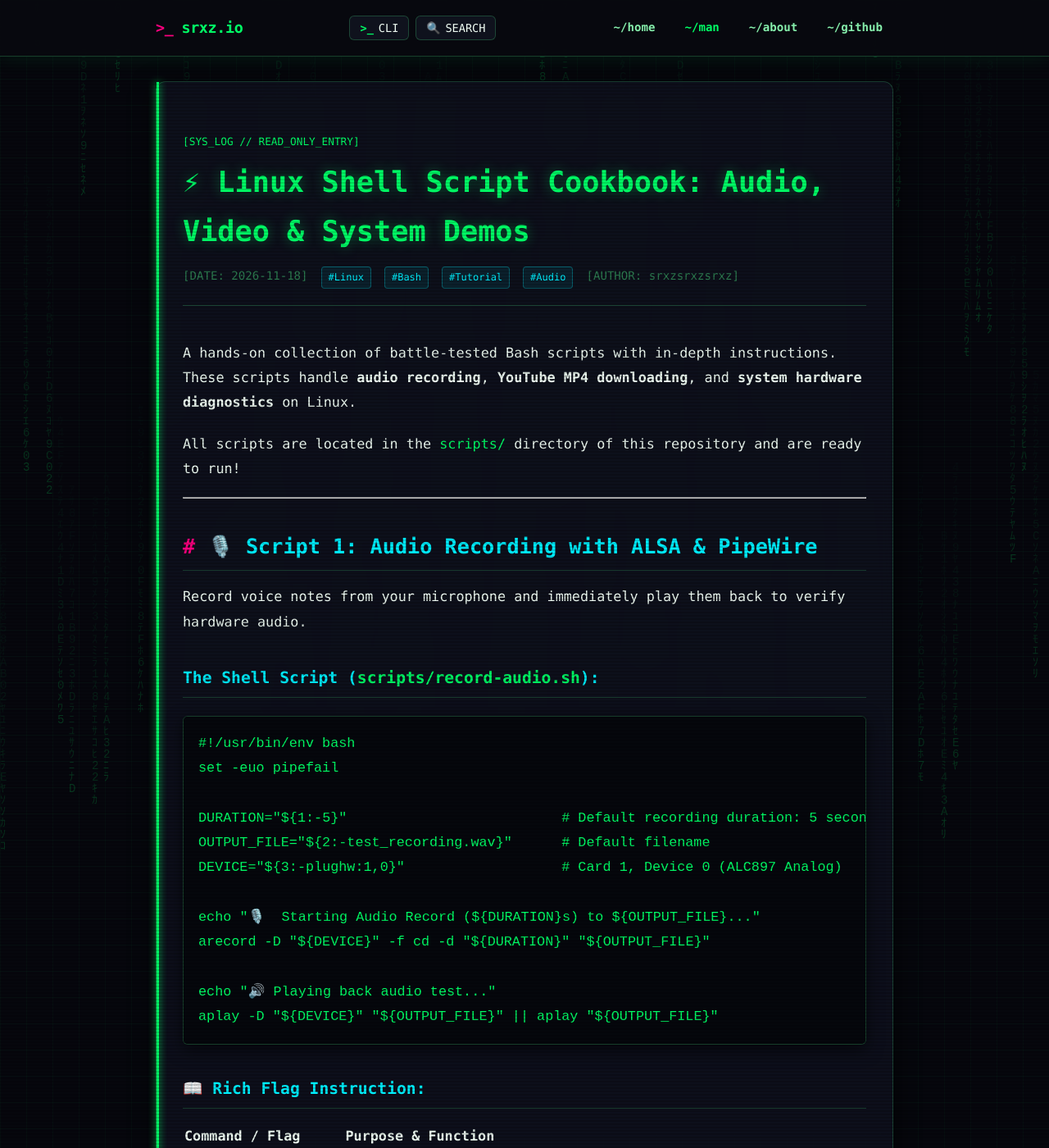
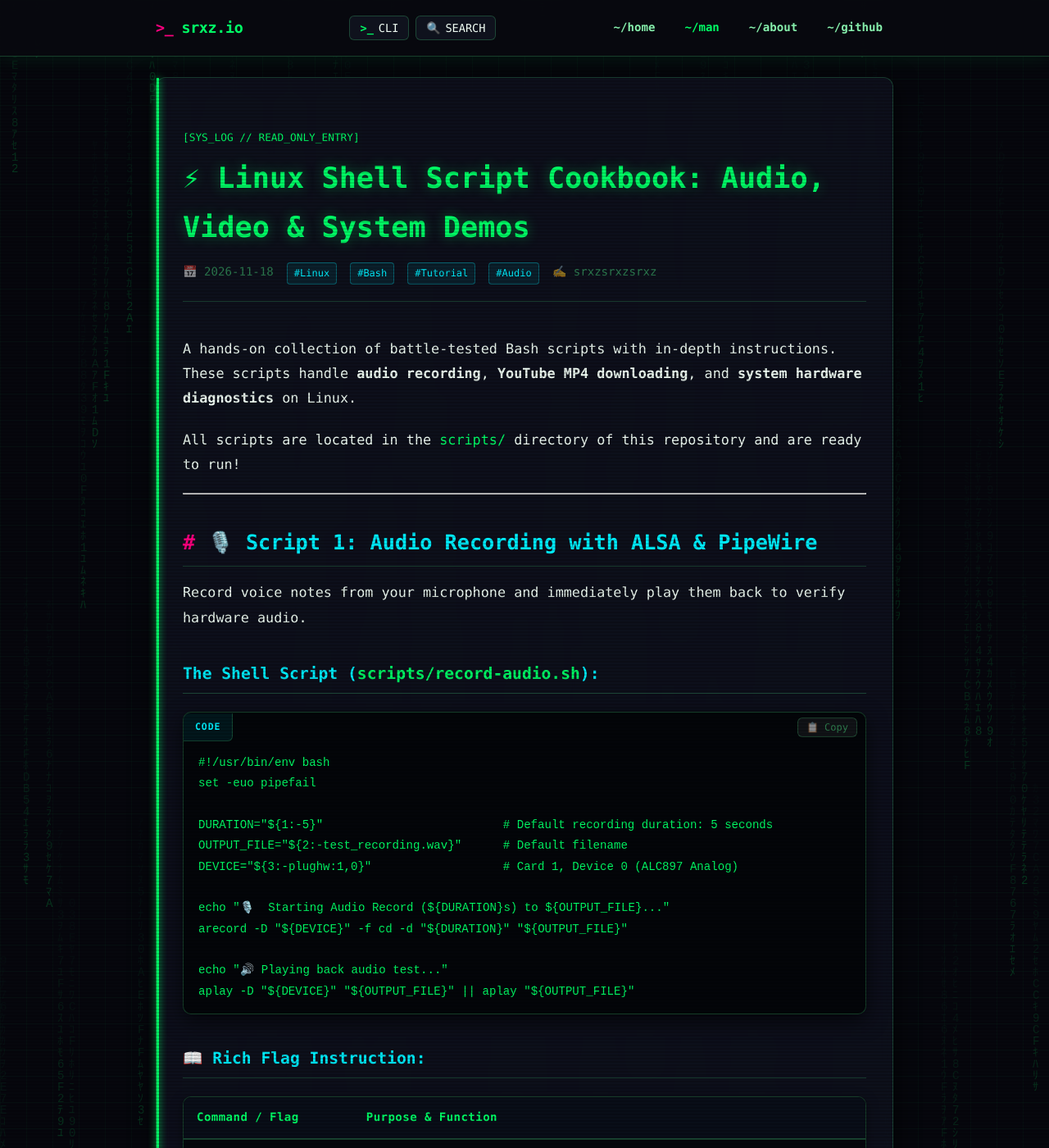
Before and after one commit to srxzsrxzsrxz/srxzsrxzsrxz.github.io, a Jekyll site: the page built from _posts/2026-11-18-linux-shell-script-cookbook.md, in a window 1280 px wide and 1400 px high. Shown: the whole window at 82% size. Built offline with Jekyll 4.4.1, drawn with Linux system fonts in a browser that asks for light colours; some of the changed text lies outside the part shown.

Commit message:
Enhance mobile post readability: 1-tap code copy button, scrollable tables, reading progress bar, callout alerts, and mobile typography

```diff
--- a/_layouts/default.html
+++ b/_layouts/default.html
@@ -23,5 +23,6 @@
 
   <script src="{{ '/assets/js/matrix.js' | relative_url }}"></script>
   <script src="{{ '/assets/js/search.js' | relative_url }}"></script>
+  <script src="{{ '/assets/js/post-enhance.js' | relative_url }}"></script>
 </body>
 </html>
--- a/_layouts/post.html
+++ b/_layouts/post.html
@@ -3,20 +3,20 @@ layout: default
 ---
 
 <div class="site-container">
-  <article class="post-card" style="margin-top: 30px; padding: 32px;">
+  <article class="post-card post-article-card">
     <header class="article-header">
-      <div style="font-size: 0.8rem; color: var(--hacker-green); font-family: var(--mono-font); margin-bottom: 8px;">
+      <div class="article-log-badge">
         [SYS_LOG // READ_ONLY_ENTRY]
       </div>
       <h1 class="article-title">{{ page.title }}</h1>
       <div class="article-meta">
-        <span>[DATE: {{ page.date | date: "%Y-%m-%d" }}]</span>
+        <span>📅 {{ page.date | date: "%Y-%m-%d" }}</span>
         {% if page.categories and page.categories.size > 0 %}
           {% for cat in page.categories %}
             <span class="category-tag">#{{ cat }}</span>
           {% endfor %}
         {% endif %}
-        <span>[AUTHOR: {{ page.author | default: site.author }}]</span>
+        <span>✍️ {{ page.author | default: site.author }}</span>
       </div>
     </header>
 
@@ -24,11 +24,11 @@ layout: default
       {{ content }}
     </div>
 
-    <div style="margin-top: 36px; padding-top: 20px; border-top: 1px solid var(--border-color); display: flex; justify-content: space-between; align-items: center; flex-wrap: wrap; gap: 10px;">
-      <a href="{{ '/' | relative_url }}" class="nav-btn" style="text-decoration:none;">
+    <div class="article-bottom-bar">
+      <a href="{{ '/' | relative_url }}" class="nav-btn">
         &lt;&lt; RETURN_HOME
       </a>
-      <a href="https://github.com/{{ site.github_username }}/{{ site.github_username }}.github.io/edit/main/{{ page.path }}" target="_blank" rel="noopener" class="nav-btn" style="text-decoration:none;">
+      <a href="https://github.com/{{ site.github_username }}/{{ site.github_username }}.github.io/edit/main/{{ page.path }}" target="_blank" rel="noopener" class="nav-btn">
         [EDIT_SOURCE]
       </a>
     </div>
--- a/assets/css/style.css
+++ b/assets/css/style.css
@@ -812,3 +812,256 @@ iframe[src*="youtu.be"] {
     word-break: break-word;
   }
 }
+
+/* Reading Progress Bar */
+#reading-progress-bar {
+  position: fixed;
+  top: 0;
+  left: 0;
+  height: 3px;
+  background: var(--hacker-green);
+  box-shadow: 0 0 10px var(--hacker-green);
+  z-index: 9999;
+  width: 0%;
+  transition: width 0.1s ease-out;
+}
+
+/* Post Article Card & Layout */
+.post-article-card {
+  margin-top: 25px;
+  padding: 32px;
+}
+
+.article-log-badge {
+  font-size: 0.8rem;
+  color: var(--hacker-green);
+  font-family: var(--mono-font);
+  margin-bottom: 8px;
+}
+
+.article-bottom-bar {
+  margin-top: 36px;
+  padding-top: 20px;
+  border-top: 1px solid var(--border-color);
+  display: flex;
+  justify-content: space-between;
+  align-items: center;
+  flex-wrap: wrap;
+  gap: 10px;
+}
+
+/* Responsive Table Wrapper */
+.table-scroll-wrap {
+  width: 100%;
+  overflow-x: auto;
+  -webkit-overflow-scrolling: touch;
+  border: 1px solid var(--border-color);
+  border-radius: 10px;
+  margin: 22px 0;
+  background: #05070c;
+  box-shadow: 0 4px 15px rgba(0, 0, 0, 0.4);
+}
+
+.table-scroll-wrap table {
+  width: 100%;
+  min-width: 480px;
+  border-collapse: collapse;
+  font-size: 0.88rem;
+}
+
+.table-scroll-wrap th {
+  background: #090e18;
+  color: var(--hacker-green);
+  font-weight: 700;
+  padding: 12px 16px;
+  text-align: left;
+  border-bottom: 2px solid var(--border-color);
+  letter-spacing: 0.03em;
+}
+
+.table-scroll-wrap td {
+  padding: 10px 16px;
+  border-bottom: 1px solid rgba(255, 255, 255, 0.05);
+  color: var(--text-primary);
+  line-height: 1.5;
+}
+
+.table-scroll-wrap tr:nth-child(even) {
+  background: rgba(0, 255, 102, 0.02);
+}
+
+.table-scroll-wrap tr:hover {
+  background: rgba(0, 255, 102, 0.05);
+}
+
+/* Enhanced Code Block with Header & Copy Button */
+.code-header-bar {
+  border: 1px solid var(--border-color);
+  border-radius: 10px;
+  background: #030509;
+  margin: 22px 0;
+  overflow: hidden;
+  box-shadow: 0 8px 25px rgba(0, 0, 0, 0.6);
+  position: relative;
+}
+
+.code-header-bar > .code-lang-tag {
+  display: inline-block;
+  padding: 6px 14px;
+  font-size: 0.72rem;
+  font-weight: 800;
+  color: var(--cyber-cyan);
+  letter-spacing: 0.08em;
+  background: rgba(0, 240, 255, 0.08);
+  border-bottom: 1px solid var(--border-color);
+  border-right: 1px solid var(--border-color);
+  border-radius: 0 0 6px 0;
+}
+
+.code-header-bar > .code-copy-btn {
+  position: absolute;
+  top: 6px;
+  right: 10px;
+  background: rgba(255, 255, 255, 0.06);
+  border: 1px solid var(--border-color);
+  color: var(--text-muted);
+  font-family: inherit;
+  font-size: 0.75rem;
+  padding: 4px 10px;
+  border-radius: 6px;
+  cursor: pointer;
+  transition: all 0.2s;
+}
+
+.code-header-bar > .code-copy-btn:hover {
+  color: var(--hacker-green);
+  border-color: var(--hacker-green);
+}
+
+.code-header-bar > .code-copy-btn.copied {
+  color: #10b981;
+  border-color: #10b981;
+  background: rgba(16, 185, 129, 0.15);
+}
+
+.code-header-bar pre {
+  margin: 0 !important;
+  border: none !important;
+  border-radius: 0 !important;
+  box-shadow: none !important;
+  background: transparent !important;
+  padding: 14px 18px !important;
+  font-size: 0.88rem !important;
+}
+
+/* Callout Box Formatting */
+.callout-box {
+  padding: 14px 18px;
+  border-radius: 8px;
+  margin: 20px 0;
+  font-size: 0.92rem;
+  line-height: 1.6;
+}
+
+.callout-note {
+  border-left: 4px solid var(--cyber-cyan) !important;
+  background: rgba(0, 240, 255, 0.06) !important;
+  color: #e2e8f0 !important;
+}
+
+.callout-tip {
+  border-left: 4px solid var(--hacker-green) !important;
+  background: rgba(0, 255, 102, 0.06) !important;
+  color: #f0fdf4 !important;
+}
+
+.callout-warning {
+  border-left: 4px solid var(--cyber-yellow) !important;
+  background: rgba(252, 238, 10, 0.06) !important;
+  color: #fef08a !important;
+}
+
+.callout-important {
+  border-left: 4px solid var(--cyber-pink) !important;
+  background: rgba(255, 0, 127, 0.06) !important;
+  color: #fbcfe8 !important;
+}
+
+/* Floating Back to Top Button */
+#back-to-top-btn {
+  position: fixed;
+  bottom: 24px;
+  right: 20px;
+  width: 42px;
+  height: 42px;
+  border-radius: 50%;
+  background: #090d16;
+  border: 1px solid var(--hacker-green);
+  color: var(--hacker-green);
+  font-size: 1.1rem;
+  display: flex;
+  align-items: center;
+  justify-content: center;
+  cursor: pointer;
+  z-index: 900;
+  opacity: 0;
+  pointer-events: none;
+  box-shadow: 0 4px 15px rgba(0, 255, 102, 0.2);
+  transition: all 0.25s ease;
+}
+
+#back-to-top-btn.visible {
+  opacity: 1;
+  pointer-events: auto;
+  transform: translateY(0);
+}
+
+#back-to-top-btn:hover {
+  background: var(--hacker-green);
+  color: #000;
+  box-shadow: 0 0 15px var(--hacker-glow);
+}
+
+/* Mobile Readability Overrides */
+@media (max-width: 768px) {
+  .post-article-card {
+    padding: 18px 14px;
+    margin-top: 14px;
+  }
+
+  .article-title {
+    font-size: 1.45rem;
+    line-height: 1.3;
+    margin-bottom: 12px;
+  }
+
+  .article-content {
+    font-size: 0.95rem;
+    line-height: 1.75;
+  }
+
+  .article-content h1 { font-size: 1.35rem; }
+  .article-content h2 { font-size: 1.2rem; margin: 26px 0 12px; }
+  .article-content h3 { font-size: 1.05rem; margin: 20px 0 10px; }
+
+  .code-header-bar pre {
+    padding: 12px 14px !important;
+    font-size: 0.82rem !important;
+  }
+
+  .table-scroll-wrap th,
+  .table-scroll-wrap td {
+    padding: 8px 12px;
+    font-size: 0.82rem;
+  }
+
+  .article-bottom-bar {
+    flex-direction: column;
+    align-items: stretch;
+  }
+
+  .article-bottom-bar .nav-btn {
+    text-align: center;
+    justify-content: center;
+  }
+}
--- /dev/null
+++ b/assets/js/post-enhance.js
@@ -0,0 +1,101 @@
+// Mobile Reading & Post Content Enhancer
+document.addEventListener('DOMContentLoaded', () => {
+  const content = document.querySelector('.article-content');
+  if (!content) return;
+
+  // 1. Reading Progress Bar
+  const progBar = document.createElement('div');
+  progBar.id = 'reading-progress-bar';
+  document.body.appendChild(progBar);
+
+  window.addEventListener('scroll', () => {
+    const total = document.documentElement.scrollHeight - window.innerHeight;
+    const progress = total > 0 ? (window.scrollY / total) * 100 : 0;
+    progBar.style.width = `${progress}%`;
+  });
+
+  // 2. Enhance Tables for Mobile (Scrollable wrapper + badge)
+  const tables = content.querySelectorAll('table');
+  tables.forEach(table => {
+    const wrapper = document.createElement('div');
+    wrapper.className = 'table-scroll-wrap';
+    table.parentNode.insertBefore(wrapper, table);
+    wrapper.appendChild(table);
+  });
+
+  // 3. Enhance Code Blocks (Copy Button + Language Badge)
+  const pres = content.querySelectorAll('pre');
+  pres.forEach(pre => {
+    const code = pre.querySelector('code');
+    if (!code) return;
+
+    // Detect language from class (e.g. language-bash)
+    let lang = 'CODE';
+    code.classList.forEach(cls => {
+      if (cls.startsWith('language-')) {
+        lang = cls.replace('language-', '').toUpperCase();
+      }
+    });
+
+    const header = document.createElement('div');
+    header.className = 'code-header-bar';
+    header.innerHTML = `
+      <span class="code-lang-tag">${lang}</span>
+      <button class="code-copy-btn" title="Copy code">📋 Copy</button>
+    `;
+
+    pre.parentNode.insertBefore(header, pre);
+    header.appendChild(pre); // Wrap into container
+
+    const copyBtn = header.querySelector('.code-copy-btn');
+    copyBtn.addEventListener('click', () => {
+      const textToCopy = code.innerText;
+      navigator.clipboard.writeText(textToCopy).then(() => {
+        copyBtn.textContent = '✅ Copied!';
+        copyBtn.classList.add('copied');
+        setTimeout(() => {
+          copyBtn.textContent = '📋 Copy';
+          copyBtn.classList.remove('copied');
+        }, 2000);
+      });
+    });
+  });
+
+  // 4. Style GitHub Alert Callouts (e.g. > [!NOTE], > [!TIP], > [!WARNING])
+  const blockquotes = content.querySelectorAll('blockquote');
+  blockquotes.forEach(bq => {
+    const text = bq.innerHTML;
+    if (text.includes('[!NOTE]')) {
+      bq.className = 'callout-box callout-note';
+      bq.innerHTML = text.replace(/\[!NOTE\]/g, '<b>💡 NOTE</b>');
+    } else if (text.includes('[!TIP]')) {
+      bq.className = 'callout-box callout-tip';
+      bq.innerHTML = text.replace(/\[!TIP\]/g, '<b>⚡ PRO TIP</b>');
+    } else if (text.includes('[!WARNING]')) {
+      bq.className = 'callout-box callout-warning';
+      bq.innerHTML = text.replace(/\[!WARNING\]/g, '<b>⚠️ WARNING</b>');
+    } else if (text.includes('[!IMPORTANT]')) {
+      bq.className = 'callout-box callout-important';
+      bq.innerHTML = text.replace(/\[!IMPORTANT\]/g, '<b>📌 IMPORTANT</b>');
+    }
+  });
+
+  // 5. Back-to-Top Floating Button on Mobile
+  const topBtn = document.createElement('button');
+  topBtn.id = 'back-to-top-btn';
+  topBtn.innerHTML = '▲';
+  topBtn.title = 'Back to top';
+  document.body.appendChild(topBtn);
+
+  window.addEventListener('scroll', () => {
+    if (window.scrollY > 300) {
+      topBtn.classList.add('visible');
+    } else {
+      topBtn.classList.remove('visible');
+    }
+  });
+
+  topBtn.addEventListener('click', () => {
+    window.scrollTo({ top: 0, behavior: 'smooth' });
+  });
+});
```
